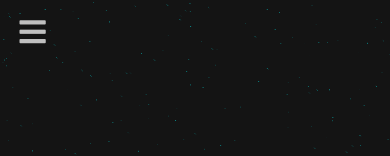
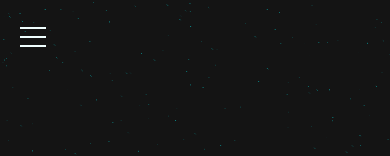
Before and after one commit to raphaelmayer/go, a React (Create React App) app: page / in a window 390 px wide. Shown: the top 156 px of the page. Built offline with nearby package versions, Linux system fonts and the light colour scheme.

Commit message:
custom NavBarIcon & Animation

```diff
--- a/src/App.css
+++ b/src/App.css
@@ -4,13 +4,6 @@
   padding: 0;
   overflow: hidden;
   text-align: center;
-}
-.fa-bars {
-  font-size: 30px;
-  position: fixed;
-  top: 2%;
-  left: 5%;
-  z-index: 10;
 }
 
 .section-bg {
--- a/src/App.js
+++ b/src/App.js
@@ -2,6 +2,7 @@ import React, { Component } from 'react';
 import './App.css';
 
 import Nav from './components/Nav';
+import NavBarIcon from './components/NavBarIcon';
 import Parallax from './components/Parallax';
 import LoadingScreen from './components/LoadingScreen';
 import Thanks from './components/Thanks';
@@ -63,7 +64,7 @@ class App extends Component {
 
                 <Thanks />
 
-                { window.innerWidth <= 600 ? <i onClick={ this.handleMobileNav } className="fas fa-bars"></i> : null }
+                { window.innerWidth <= 600 ? <NavBarIcon onClick={ this.handleMobileNav } showMobileNav={ showMobileNav } /> : null }
                 { showMobileNav && window.innerWidth <= 600 ? <Nav className="nav nav-active" /> : <Nav className="nav" /> }
 
                 <section id={0} className="appear " style={{ zIndex: 1, backgroundColor: "rgb(20, 20, 20)" }}>
--- /dev/null
+++ b/src/components/NavBarIcon.jsx
@@ -0,0 +1,17 @@
+import React from "react";
+import "./css/NavBarIcon.css";
+
+const NavBarIcon = (props) => {
+
+    const { onClick, showMobileNav } = props;
+
+    return (
+        <svg height="24" width="26" className={ showMobileNav ? "nav-icon nav-icon-active" : "nav-icon" } onClick={ onClick } >
+            <line className="line-1" x1="0" y1="3" x2="26" y2="3" />
+            <line className="line-2" x1="0" y1="12" x2="26" y2="12" />
+            <line className="line-3" x1="0" y1="21" x2="26" y2="21" />
+        </svg>
+    );
+}
+
+export default NavBarIcon;
--- /dev/null
+++ b/src/components/css/NavBarIcon.css
@@ -0,0 +1,34 @@
+.nav-icon {
+  cursor: pointer;
+  font-size: 30px;
+  position: fixed;
+  top: 3%;
+  left: 5%;
+  z-index: 10;
+}
+.nav-icon line {
+  stroke: azure;
+  stroke-width: 2px;
+  transition: all 0.5s ease;
+}
+.nav-icon-active line {
+}
+.nav-icon-active .line-1 {
+  stroke: rgb(200, 100, 200);
+  transform: translate(6px, 0px) rotate(45deg) skew(-180deg);
+}
+.nav-icon-active .line-2 {
+  transform: skew(-90deg);
+}
+.nav-icon-active .line-3 {
+  stroke: rgb(100, 200, 200);
+  transform: translate(-11px, 6px) rotate(-45deg) skew(180deg);
+}
+.nav-icon-active:hover .line-1 {
+  stroke: rgb(100, 200, 200);
+  transform: translate(6px, 0px) rotate(45deg) skew(-180deg);
+}
+.nav-icon-active:hover .line-3 {
+  stroke: rgb(200, 100, 200);
+  transform: translate(-11px, 6px) rotate(-45deg) skew(180deg);
+}
```
